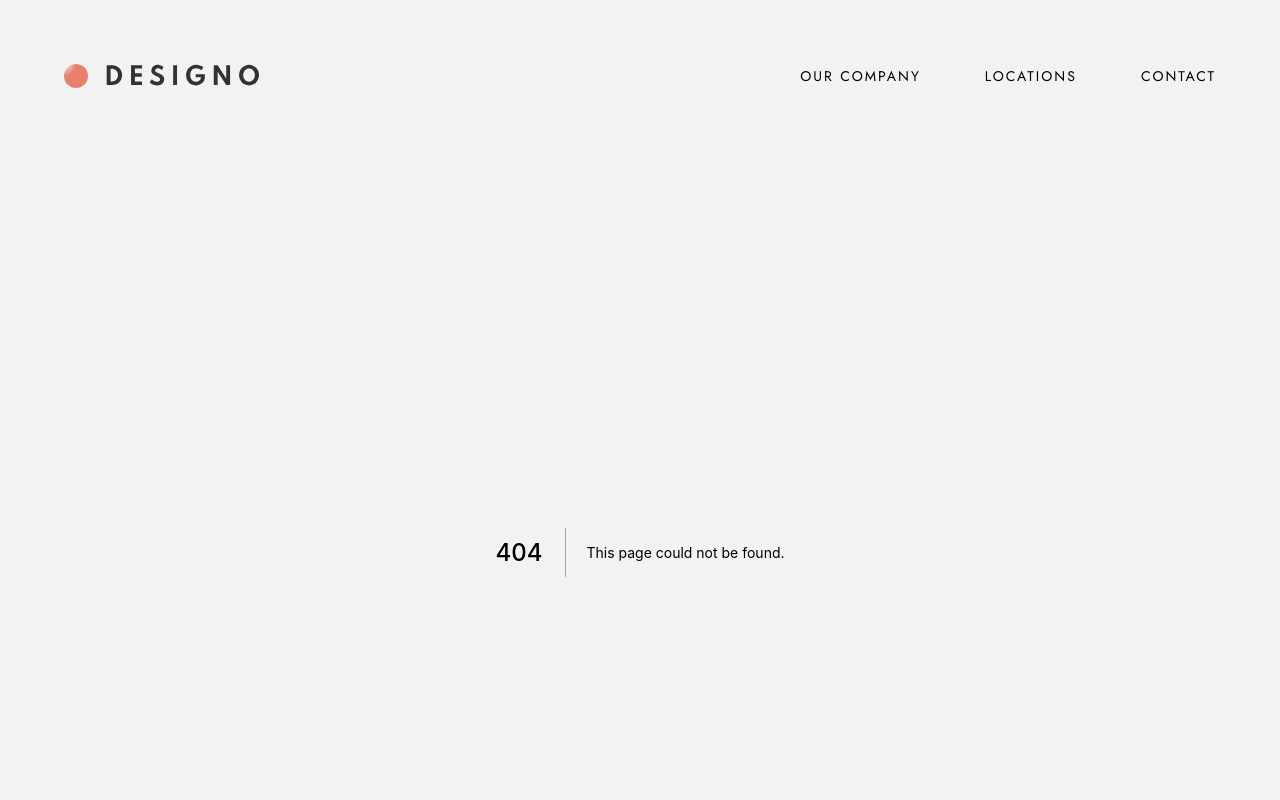
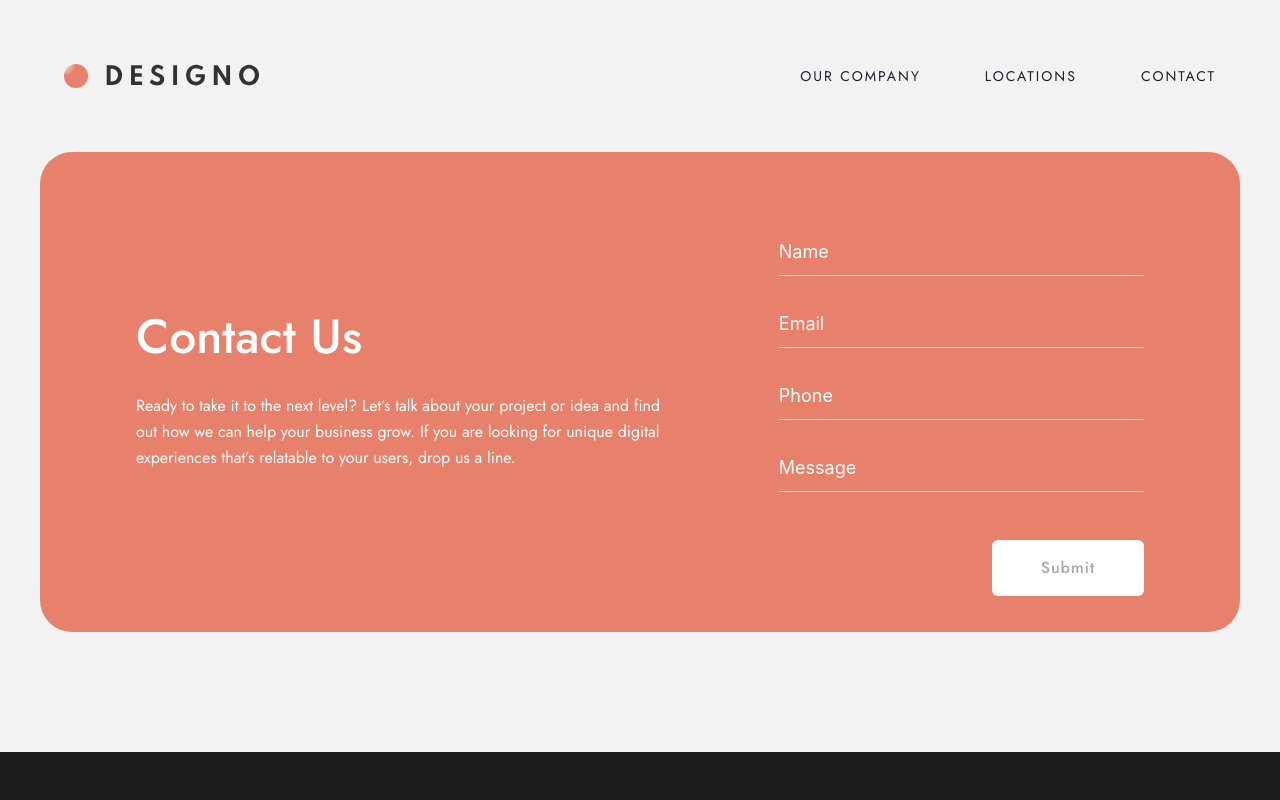
Before and after one commit to ahelmholz/designo, a Next.js app: page /contact-us in a window 1280 px wide. Before the commit this address had no page. Shown: the top 800 px of the page. Built offline with nearby package versions, Linux system fonts and the light colour scheme.

Commit message:
Contact Us page setup & form

```diff
--- /dev/null
+++ b/pages/contact-us.tsx
@@ -0,0 +1,9 @@
+import React from "react";
+
+import ContactUsView from "../views/Contact";
+
+const ContactUsPage = () => {
+  return <ContactUsView />;
+};
+
+export default ContactUsPage;
--- /dev/null
+++ b/views/Contact/ContactUsView.tsx
@@ -0,0 +1,18 @@
+import React from "react";
+import MaxWidth from "@components/MaxWidth";
+
+import ContactForm from "./components/ContactForm";
+
+type Props = {};
+
+const ContactUsView = (props: Props) => {
+  return (
+    <>
+      <MaxWidth>
+        <ContactForm />
+      </MaxWidth>
+    </>
+  );
+};
+
+export default ContactUsView;
--- /dev/null
+++ b/views/Contact/components/ContactForm.tsx
@@ -0,0 +1,80 @@
+import React from "react";
+
+import { Button, Flex, Input, Text } from "@chakra-ui/react";
+
+const FormText = () => {
+  return (
+    <Flex flexDir="column" w={{ lg: "60%" }}>
+      <Text variant="h1">Contact Us</Text>
+      <Text mt={{ base: "24px", md: "32px" }}>
+        Ready to take it to the next level? Let’s talk about your project or
+        idea and find out how we can help your business grow. If you are looking
+        for unique digital experiences that’s relatable to your users, drop us a
+        line.
+      </Text>
+    </Flex>
+  );
+};
+
+const FormComponent = () => {
+  return (
+    <Flex
+      flexDir="column"
+      w={{ lg: "40%" }}
+      gap={{ base: "24px" }}
+      mt={{ base: "40px" }}
+    >
+      <Input
+        variant="flushed"
+        placeholder="Name"
+        color="white"
+        _placeholder={{ color: "white" }}
+        size="lg"
+      />
+      <Input
+        variant="flushed"
+        placeholder="Email"
+        color="white"
+        _placeholder={{ color: "white" }}
+        size="lg"
+      />
+      <Input
+        variant="flushed"
+        placeholder="Phone"
+        color="white"
+        _placeholder={{ color: "white" }}
+        size="lg"
+      />
+      <Input
+        variant="flushed"
+        placeholder="Message"
+        color="white"
+        _placeholder={{ color: "white" }}
+        size="lg"
+      />
+      <Button variant="light" w="152px" mt="24px" alignSelf="flex-end">
+        Submit
+      </Button>
+    </Flex>
+  );
+};
+const ContactForm = () => {
+  return (
+    <Flex
+      bg="peach.500"
+      px={{ base: "52px", md: "56px", lg: "96px" }}
+      alignItems={{ lg: "center" }}
+      h={{ base: "711px", lg: "480px" }}
+      gap={{ lg: "95px" }}
+      color="white"
+      borderRadius={{ md: "32px" }}
+      flexDir={{ base: "column", lg: "row" }}
+      justifyContent={{ base: "center" }}
+    >
+      <FormText />
+      <FormComponent />
+    </Flex>
+  );
+};
+
+export default ContactForm;
--- /dev/null
+++ b/views/Contact/index.tsx
@@ -0,0 +1,3 @@
+import ContactUsView from "./ContactUsView";
+
+export default ContactUsView;
```
